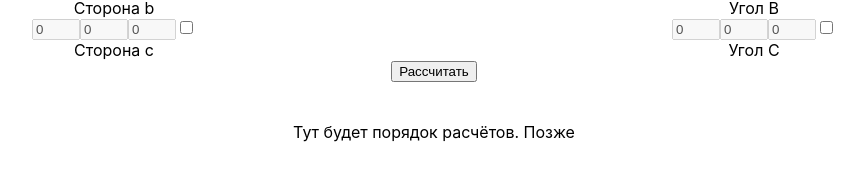
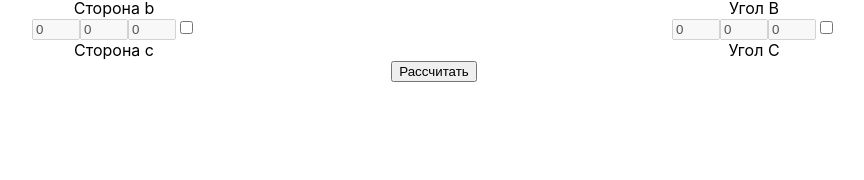
Before and after one commit to Mikifor/Triangle, a React (Create React App) app: page / in a window 1280 px wide. Shown: the part 220-400 px from the top of the page, without its empty margins (206-1070 px from the left). Built offline with nearby package versions, Linux system fonts and the light colour scheme.

Commit message:
release reds

```diff
--- a/src/Components/Formulas.jsx
+++ b/src/Components/Formulas.jsx
@@ -1,6 +1,6 @@
 import React from 'react';
 
 const Formulas = (props) => {
-    return <div> <br/><br/>Тут будет порядок расчётов. Позже</div>};
+    return <div> <br/><br/></div>};
 
 export default Formulas;
--- a/src/State/state.js
+++ b/src/State/state.js
@@ -89,8 +89,6 @@ let store = {
     },
 
     putResults(props) {
-
-        console.log(props)
         this._state.Results[0][0].word = props[3][0]
         this._state.Results[0][0].degree = props[0][0]
         this._state.Results[0][0].minute = props[0][1]
@@ -137,7 +135,6 @@ let store = {
     },
 
     threeSides() {
-        debugger
         let sideOneRad = this.radians(this.degreeInFraction(this._state.Sides[0][0].path, this._state.Sides[0][1].path, this._state.Sides[0][2].path));
         let sideTwoRad = this.radians(this.degreeInFraction(this._state.Sides[1][0].path, this._state.Sides[1][1].path, this._state.Sides[1][2].path));
         let sideThreeRad = this.radians(this.degreeInFraction(this._state.Sides[2][0].path, this._state.Sides[2][1].path, this._state.Sides[2][2].path));
@@ -153,7 +150,6 @@ let store = {
     },
 
     threeAngles() {
-        debugger
         let angleOneRad = this.radians(this.degreeInFraction(this._state.Angles[0][0].path, this._state.Angles[0][1].path, this._state.Angles[0][2].path));
         let angleTwoRad = this.radians(this.degreeInFraction(this._state.Angles[1][0].path, this._state.Angles[1][1].path, this._state.Angles[1][2].path));
         let angleThreeRad = this.radians(this.degreeInFraction(this._state.Angles[2][0].path, this._state.Angles[2][1].path, this._state.Angles[2][2].path));
@@ -196,11 +192,9 @@ let store = {
             default: break
         }
 
-
         let tanHalfSum = 0
         let tanHalfDif = 0
 
-        debugger
         if (angleTwoFraction > angleThreeFraction) {
             tanHalfSum = Math.cos(this.radians((angleTwoFraction - angleThreeFraction) / 2)) / Math.cos(this.radians((angleTwoFraction + angleThreeFraction) / 2)) * Math.tan(this.radians(sideOneFraction / 2))
             tanHalfDif = Math.sin(this.radians((angleTwoFraction - angleThreeFraction) / 2)) / Math.sin(this.radians((angleTwoFraction + angleThreeFraction) / 2)) * Math.tan(this.radians(sideOneFraction / 2))
```
